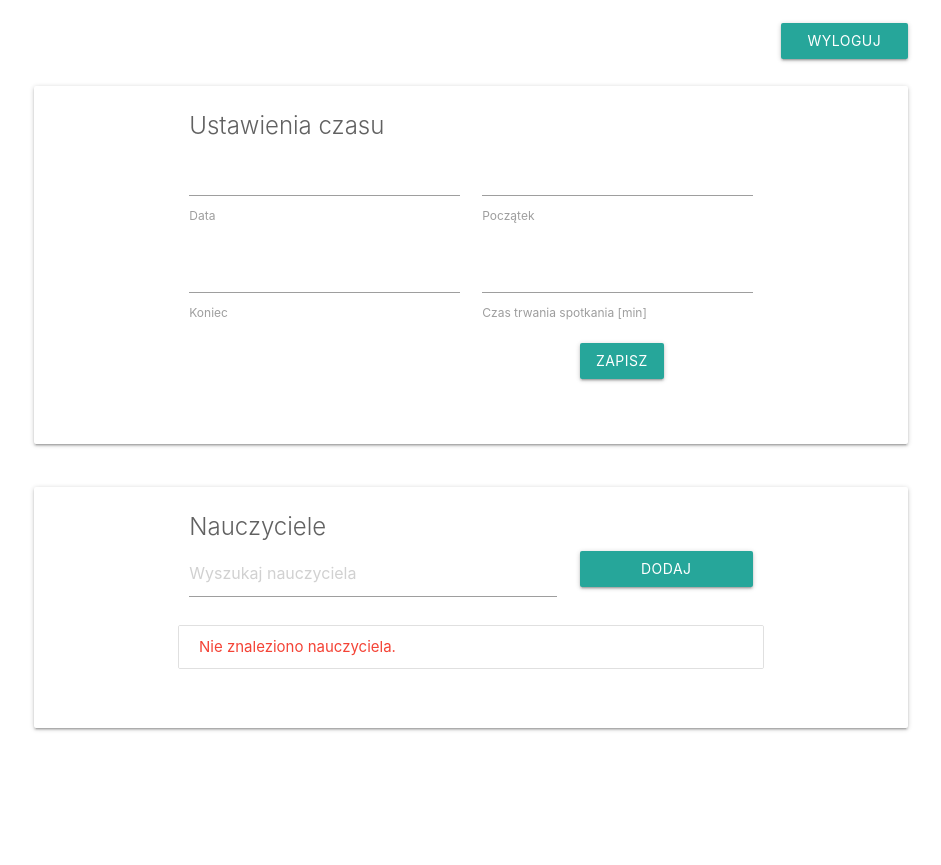
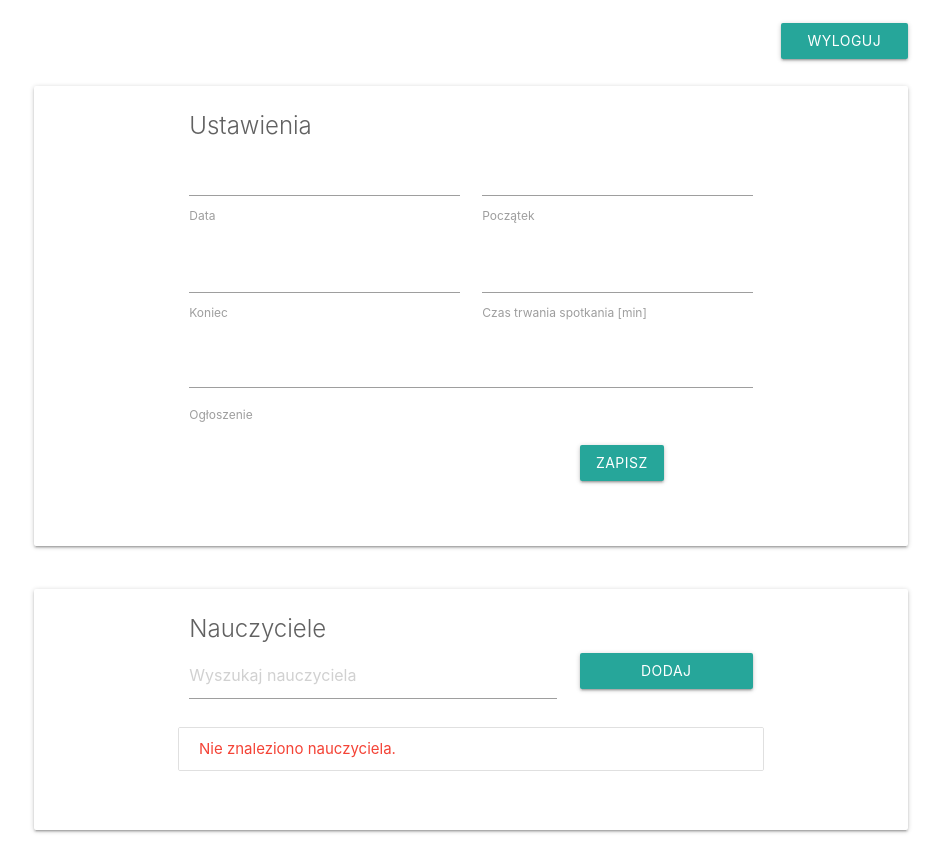
Before and after one commit to szkarpinski/staszic-zapisy, a Flask app: template main/templates/admin/panel.html in a window 1280 px wide. Shown: the whole page, without its empty margins (169-1110 px from the left). Before the commit the page ends 731 px from the top, so only its background shows below. Run offline with Flask 2, Linux system fonts and the light colour scheme; the template is opened without the code that fills it, so the values that code supplies are empty.

Commit message:
ogloszenie w admin panelu

```diff
--- a/main/templates/admin/panel.html
+++ b/main/templates/admin/panel.html
@@ -66,7 +66,7 @@
         <div class="col s12">
             <div class="card white">
                  <div class="card-content grey-text text-darken-2 container">
-                     <span class="card-title">Ustawienia czasu</span>
+                     <span class="card-title">Ustawienia</span>
                      <form method="post">
                          <div class="row">
                              <div class="col s6">
@@ -86,6 +86,12 @@
                              <div class="col s6">
                                 <input id="interval" name="interval" type="number" value="{{ ustawienia_czasu['interval'] }}"/>
                                  <label for="interval">Czas trwania spotkania [min]</label>
+                             </div>
+                         </div>
+                         <div class="row">
+                             <div class="col s12">
+                                <textarea name="ogloszenie" id="ogloszenie" class="materialize-textarea"></textarea>
+                                 <label for="ogloszenie">Ogłoszenie</label>
                              </div>
                          </div>
                          <div class="row">
```
